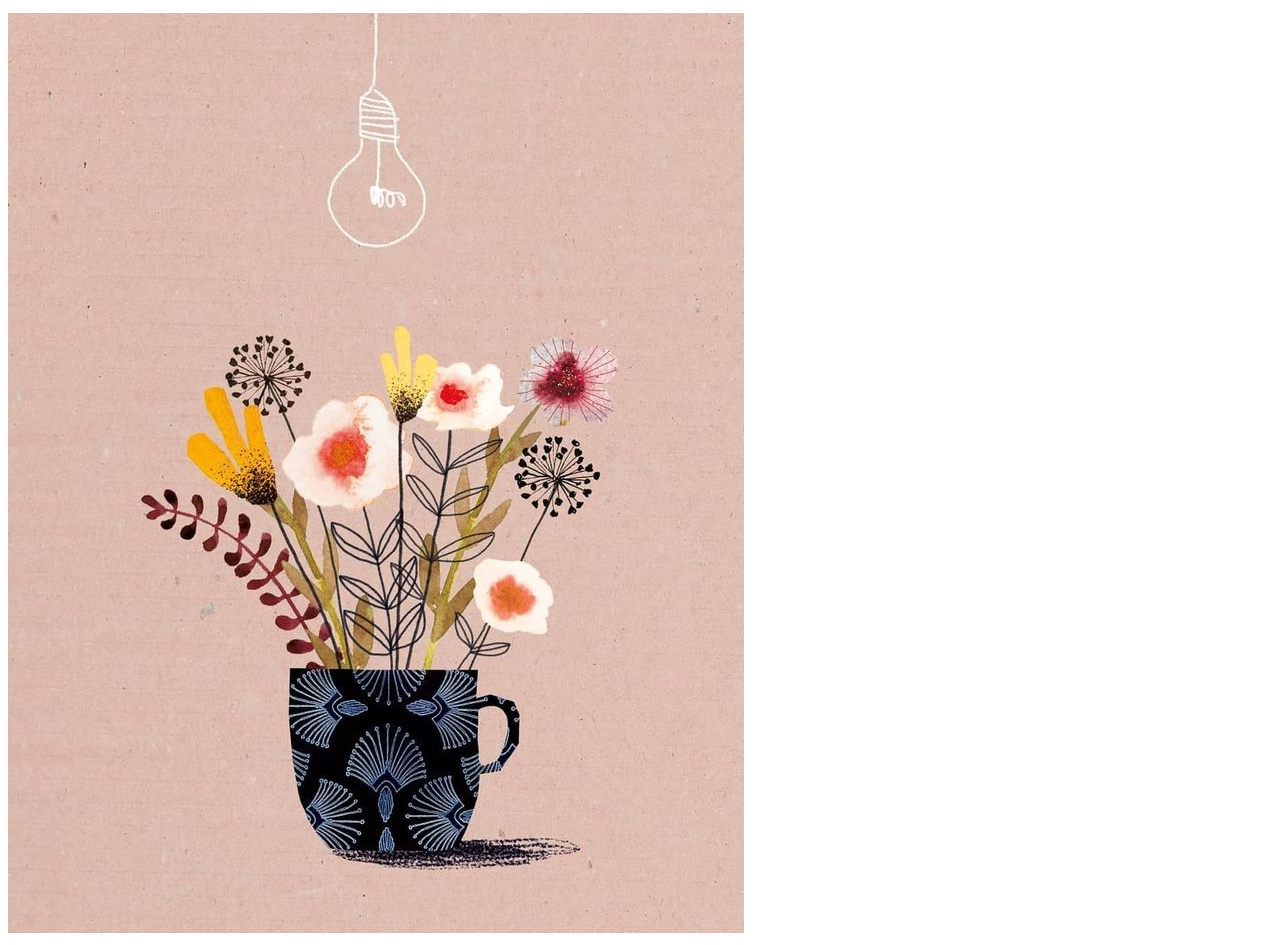
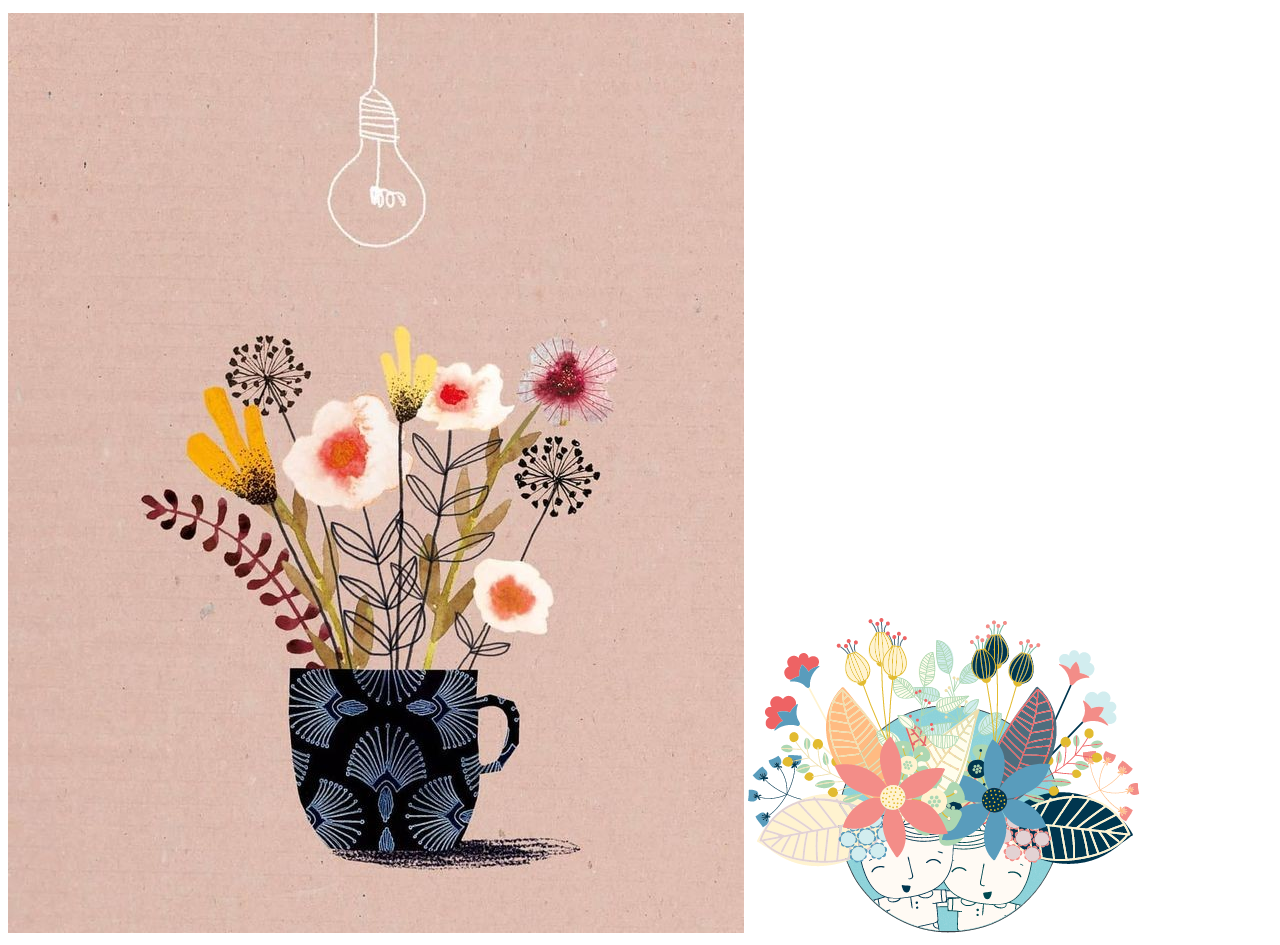
Before and after one commit to Twalibah/my-rep-one, a plain HTML site: page index.html in a window 1280 px wide. Shown: the part 101-1046 px from the top of the page. Drawn offline with Linux system fonts and the light colour scheme.

Commit message:
addeded new pic

```diff
--- a/index.html
+++ b/index.html
@@ -11,5 +11,6 @@
     <h1>Practicing Pushing to Github</h1>
     <p>i have to complete 2 module today inn shaa Allah. Today I have some thoughts. May Allah bless me with firm Emaan n amol.</p>
     <img src="abstract.jpg" alt="">
+    <img src="thoughts.png" alt="">
 </body>
 </html>
```
Also changed, not shown: thoughts.png (added).
